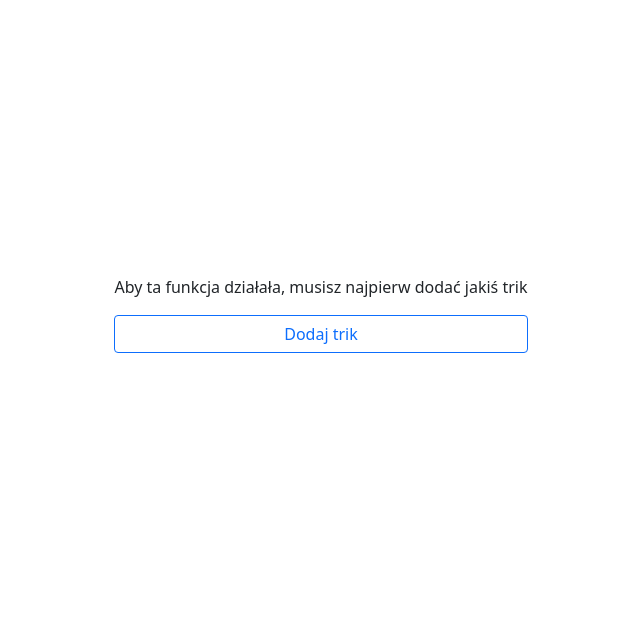
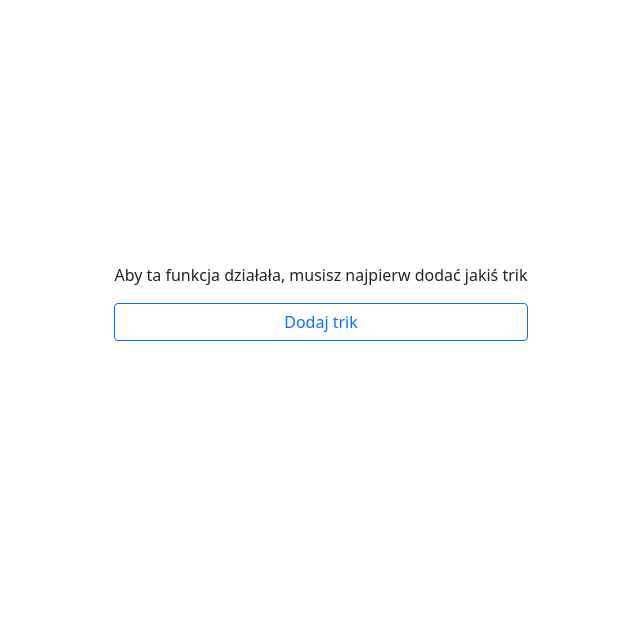
Before and after one commit to g0sie/kendama-progress-tracker, a Django app: page /tricks/draw in a window 1280 px wide. Shown: the part 98-726 px from the top of the page, without its empty margins (319-959 px from the left). Run offline with Django 4.2, Linux system fonts and the light colour scheme; the visitor is signed in with stand-in values (Sample User, id 1).

Commit message:
style draw_a_trick

```diff
--- a/tricks/static/tricks/css/draw_no_trick.css
+++ b/tricks/static/tricks/css/draw_trick.css
@@ -1,13 +1,17 @@
-div.no-trick-container {
+.draw-trick-container {
     display: flex;
-    height: calc(100vh - 2*73px - 24px);
+    height: calc(100vh - 2*(73px + 24px));
     justify-content: center;
     align-items: center;
 }
 
-div.no-trick-message {
+.no-trick-message {
     display: flex;
     flex-direction: column;
     max-width: fit-content;
     justify-content: center;
 }
+
+.draw-trick-card {
+    min-width: 80%;
+}
--- a/tricks/templates/tricks/draw_a_trick.html
+++ b/tricks/templates/tricks/draw_a_trick.html
@@ -1,9 +1,11 @@
 {% extends 'main/base.html' %}
 {% load static %}
 {% load tricks_extras %}
+{% block styles %}<link rel="stylesheet" href="{% static "tricks/css/draw_trick.css"  %}">{% endblock %}
 {% block title %} losuj trik {% endblock %}
 {% block body %}
-        <div class="card {% card_color user_trick.rank %} text-center">
+  <div class="draw-trick-container">
+    <div class="card {% card_color user_trick.rank %} text-center draw-trick-card">
       <div class="card-header">
           <h5>{{ user_trick.trick.name }}</h5>
       </div>
@@ -46,4 +48,5 @@
         </li>
       </ul>
     </div>
+  </div>
 {% endblock %}
--- a/tricks/templates/tricks/draw_a_trick_but_no_trick.html
+++ b/tricks/templates/tricks/draw_a_trick_but_no_trick.html
@@ -1,9 +1,9 @@
 {% extends 'main/base.html' %}
 {% load static %}
-{% block styles %}<link rel="stylesheet" href="{% static "tricks/css/draw_no_trick.css"  %}">{% endblock %}
+{% block styles %}<link rel="stylesheet" href="{% static "tricks/css/draw_trick.css"  %}">{% endblock %}
 {% block title %} losuj trik {% endblock %}
 {% block body %}
-  <div class='no-trick-container'>
+  <div class='draw-trick-container'>
     <div class='no-trick-message'>
       <p>Aby ta funkcja działała, musisz najpierw dodać jakiś trik</p>
       <a href={% url 'tricks:add_from_list' %} class="btn btn-outline-primary">Dodaj trik</a>
```
Lines whose indentation alone changed are shown as unchanged.
